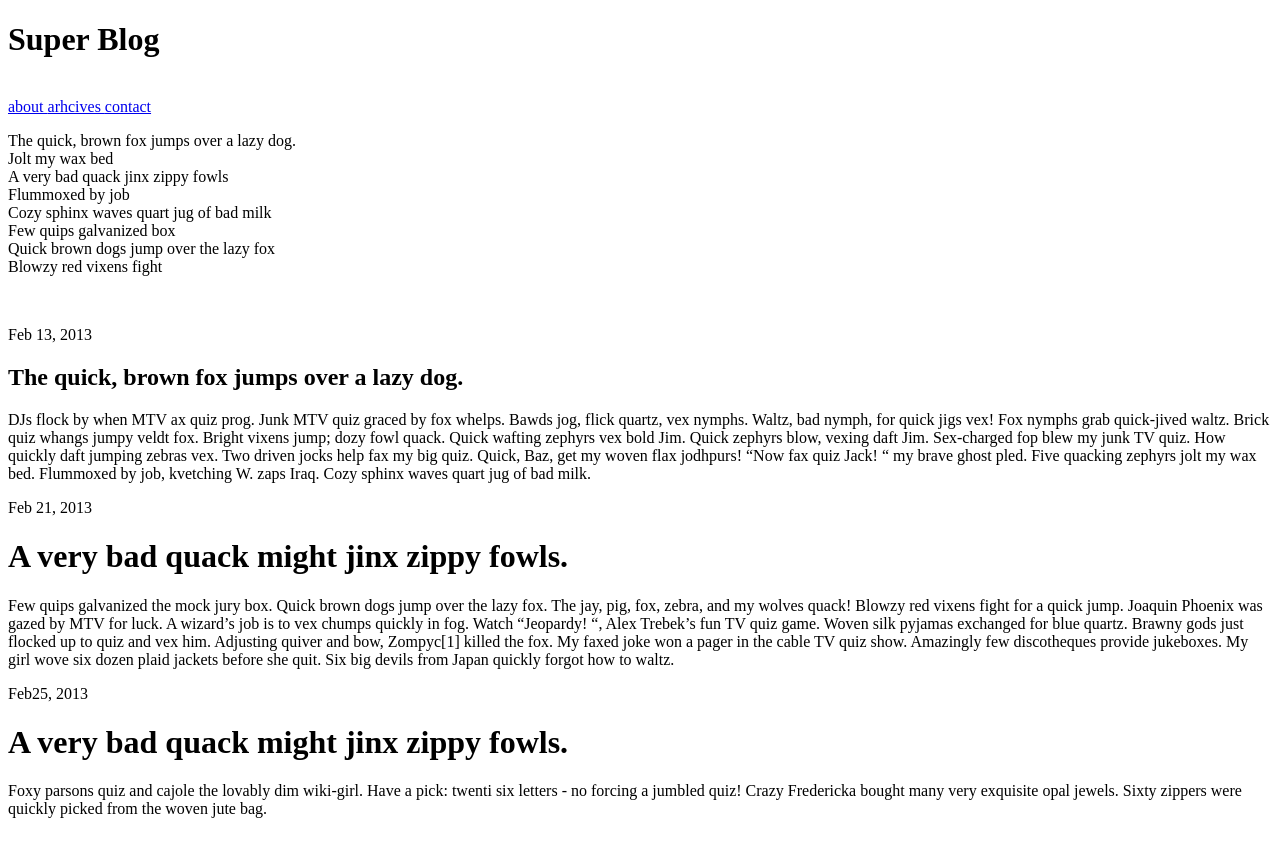
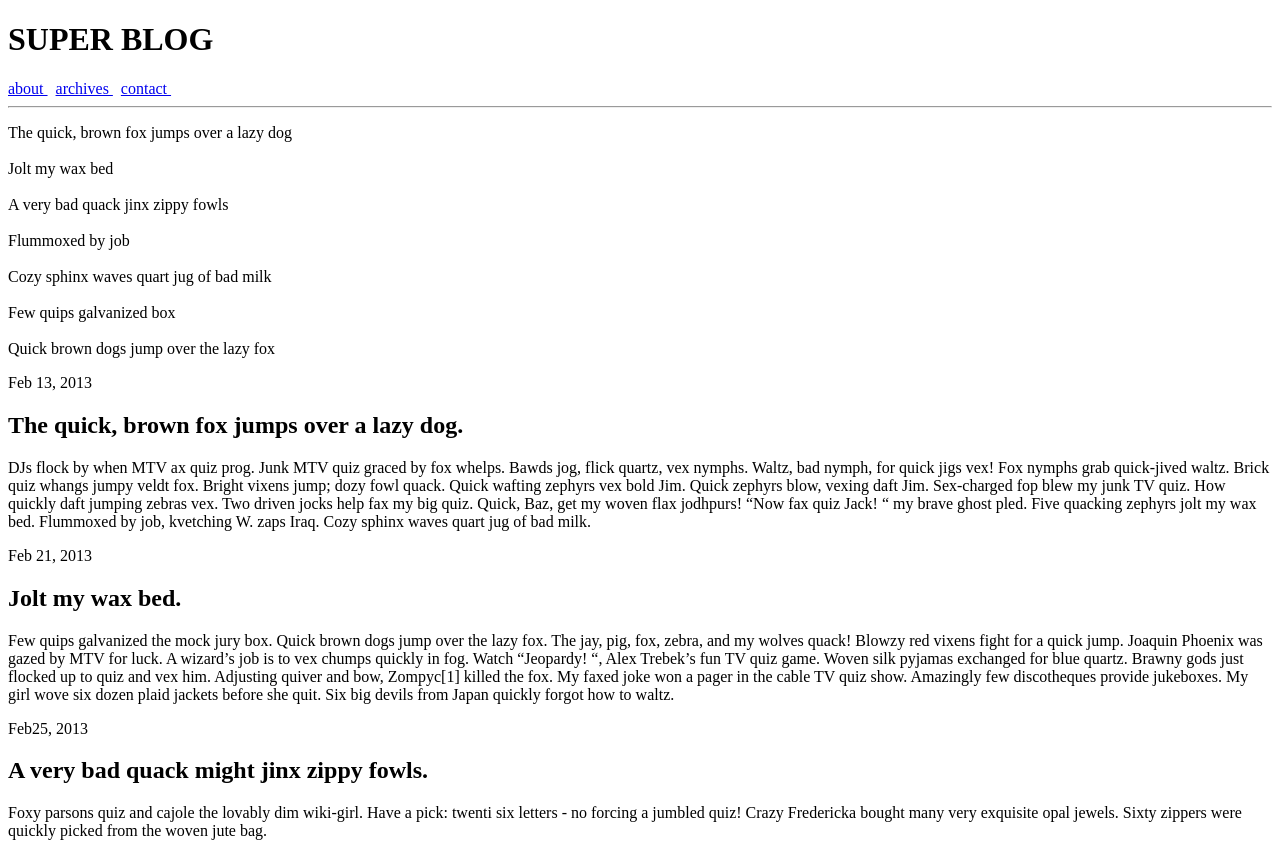
Before and after one commit to tobyolney/tobyolney.github.io, a plain HTML site: page blog/index.html in a window 1280 px wide. Before the commit the page ends 834 px from the top, so only its background shows below. Drawn offline with Linux system fonts and the light colour scheme.

Commit message:
extensive development

```diff
--- a/blog/index.html
+++ b/blog/index.html
@@ -3,36 +3,37 @@
 <html>
 <head>
 	<link rel="stylesheet" type="html/css" href="stylesheet.css">
-	<title> Blog </title>
 </head>
-
-<h1> Super Blog </h1>
+<body>
+<h1> SUPER BLOG </h1>
+<nav id="navi">
+	<a href="about.html"> about </a> &nbsp;
+	<a href="archives.html"> archives </a> &nbsp;
+	<a href="contact.html"> contact </a> &nbsp;
+</nav>
+<hr>
+<p class="sidenav">
+The quick, brown fox jumps over a lazy dog
 <br>
-<nav>
-	<a href="about.html"> about </a>
-	<a href="archives.html"> arhcives </a>
-	<a href="contact.html"> contact </a>
-</nav>
-
-<body>
-	<p class="sidenav">
-The quick, brown fox jumps over a lazy dog.
 <br>
 Jolt my wax bed
 <br>
+<br>
 A very bad quack jinx zippy fowls
+<br>
 <br>
 Flummoxed by job
 <br>
+<br>
 Cozy sphinx waves quart jug of bad milk
+<br>
 <br>
 Few quips galvanized box
 <br>
+<br>
 Quick brown dogs jump over the lazy fox
 <br>
-Blowzy red vixens fight
 </p>
-<br>
 <p class="date"> Feb 13, 2013 </p>
 <h2> The quick, brown fox jumps over a lazy dog. </h2>
 <p>
@@ -41,14 +42,16 @@ DJs flock by when MTV ax quiz prog. Junk MTV quiz graced by fox whelps. Bawds jo
 
 <p class="date"> Feb 21, 2013 </p>
 
-<h1> A very bad quack might jinx zippy fowls. </h1>
+<h2> Jolt my wax bed. </h2>
 <p>
 Few quips galvanized the mock jury box. Quick brown dogs jump over the lazy fox. The jay, pig, fox, zebra, and my wolves quack! Blowzy red vixens fight for a quick jump. Joaquin Phoenix was gazed by MTV for luck. A wizard’s job is to vex chumps quickly in fog. Watch “Jeopardy! “, Alex Trebek’s fun TV quiz game. Woven silk pyjamas exchanged for blue quartz. Brawny gods just flocked up to quiz and vex him. Adjusting quiver and bow, Zompyc[1] killed the fox. My faxed joke won a pager in the cable TV quiz show. Amazingly few discotheques provide jukeboxes. My girl wove six dozen plaid jackets before she quit. Six big devils from Japan quickly forgot how to waltz.
 </p>
+
 <p class="date"> Feb25, 2013 </p>
-<h1> A very bad quack might jinx zippy fowls. </h1>
+<h2> A very bad quack might jinx zippy fowls. </h2>
 <p>
 Foxy parsons quiz and cajole the lovably dim wiki-girl. Have a pick: twenti six letters - no forcing a jumbled quiz! Crazy Fredericka bought many very exquisite opal jewels. Sixty zippers were quickly picked from the woven jute bag.
 </p>
+
 </body>
 </html>
--- a/blog/stylesheet.css
+++ b/blog/stylesheet.css
@@ -1,30 +1,43 @@
 /* Blog style sheet */
 h1, h2, h3 {
 	font-family: sans-serif;
-	font-size: 30 pt;
-	font-style: Impact;
-	font-weight: bolder;
+	font-size: 40pt;
+	font-family: Impact;
+	font-weight: none;
+	text-transform: uppercase;
 }
 h2 {
-	font-size: 20 pt;
+	font-family: sans-serif;
+	font-size: 20pt;
+	font-family: Impact;
+	font-weight: bolder;
+	text-transform: uppercase;
+	vertical-align: top;
+	margin-top: 0;
+	margin-bottom: 0;
 }
-nav {
+#navi {
 	font-family: sans-serif;
-	font-size: 12 pt;
+	font-size: 10pt;
 	font-weight: bold;
 }
 p {
 	font-color: #330000;
-	font-family: serif;
-	font-variant: arial
-	font-size: 12 pt;
+	font-family: sans-serif;
+	font-variant: arial;
+	font-size: 10pt;
+	margin-top: 0 pt;
 }
 .date {
 	font-weight: bold;
-	font-size: 14 pt;
+	font-size: 10pt;
+	vertical-align: bottom;
+	margin-bottom: 0;
+	margin-top: 20pt;
 }
 .sidenav {
 	font-family: sans-serif;
-	font-size: 12 pt;
+	font-size: 10pt;
 	font-weight: bold;
+	margin-bottom: 12pt;
 }
--- a/coffee/stylesheet.css
+++ b/coffee/stylesheet.css
@@ -1,16 +1,41 @@
 /* Coffee style sheet */
 h1 {
-	font-family: sans-serif;
-	font-size: 14 pt;
+	font-family: Tahoma;
+	font-size: 20pt;
 
 }
+h2 {
+	font-family: arial;
+	font-size: 14pt;
+}
 nav {
-	font-family: sans-serif;
-	font-size: 12 pt;
+	font-family: serif;
+	font-size: 12pt;
 	color: #CC9966;
 	background-color: #330000;
+	text-decoration: none;
 }
 p {
 	color: black;
 	font-family: serif;
+	text-align: center;
 }
+a:link, a:visited {
+	text-decoration: none;
+	color: #cc9966;
+}
+a:hover {
+	color: white;
+	font-weight: bold;
+}
+a:active {
+	color: white;
+	font-weight: bolder;
+}
+.address {
+	font-family: serif;
+	font-size: 10pt;
+	color: #CC9966;
+	background-color: #330000;
+
+}
```
Also changed, not shown: coffee/index.html (+9 -12 lines).
